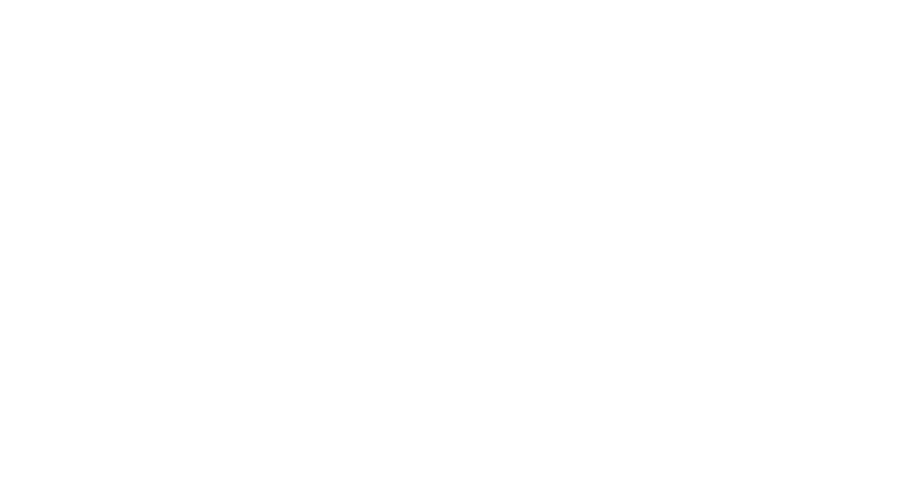
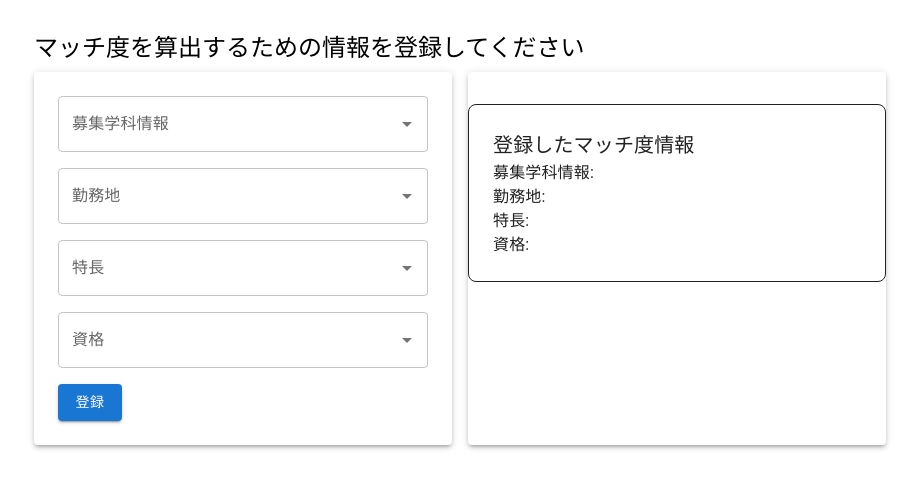
Before and after one commit to hayatosuzuki3228/CVAISotuken, a React (Vite) app: page /Matchdo in a window 1280 px wide. Before the commit this address had no page. Shown: the top 488 px of the page, without its empty margins (180-1099 px from the left). Built offline with nearby package versions, Linux system fonts and the light colour scheme.

Commit message:
マッチ度画面つくった

```diff
--- a/src/App.jsx
+++ b/src/App.jsx
@@ -7,6 +7,7 @@
 import { Toppage } from "./Page/toppage";
 import { LoginPage } from "./Page/Login";
 import { TestPage } from "./Page/TestPage";
+import { Matchdo } from "./Page/matchdo";
 import "normalize.css";
 
 function App() {
@@ -18,6 +19,7 @@
         <Route path="/" element={<Matching />} />
         <Route path="/Matchscore" element={<Matchscore />} />
         <Route path="/Conditions" element={<Conditions />} />
+        <Route path="/Matchdo" element={<Matchdo />} />
         <Route path="/Conditions2" element={<Conditions2 />} />
         <Route path="/LoginPage" element={<LoginPage />} />
         <Route path="/Testpage" element={<TestPage />} />
--- /dev/null
+++ b/src/Page/jobform.jsx
@@ -0,0 +1,84 @@
+import React, { useState, useEffect } from "react";
+import { TextField, Button, Box, Autocomplete } from "@mui/material";
+
+const departmentOptions = ["a", "b", "c"];
+const locationOptions = ["東京", "大阪", "名古屋"];
+const featuresOptions = ["a", "b", "c"];
+const qualificationsOptions = ["a", "b", "c"];
+
+const JobForm = ({ onSave, initialData }) => {
+  const [formData, setFormData] = useState({
+    department: "",
+    location: "",
+    features: "",
+    qualifications: "",
+  });
+
+  useEffect(() => {
+    if (initialData) {
+      setFormData(initialData);
+    }
+  }, [initialData]);
+
+  const handleChange = (name) => (event, value) => {
+    setFormData({
+      ...formData,
+      [name]: value,
+    });
+  };
+
+  const handleSubmit = (e) => {
+    e.preventDefault();
+    onSave(formData);
+  };
+
+  return (
+    <form onSubmit={handleSubmit}>
+      <Box mb={2}>
+        <Autocomplete
+          options={departmentOptions}
+          value={formData.department}
+          onChange={handleChange("department")}
+          renderInput={(params) => (
+            <TextField {...params} label="募集学科情報" fullWidth />
+          )}
+        />
+      </Box>
+      <Box mb={2}>
+        <Autocomplete
+          options={locationOptions}
+          value={formData.location}
+          onChange={handleChange("location")}
+          renderInput={(params) => (
+            <TextField {...params} label="勤務地" fullWidth />
+          )}
+        />
+      </Box>
+      <Box mb={2}>
+        <Autocomplete
+          options={featuresOptions}
+          value={formData.features}
+          onChange={handleChange("features")}
+          renderInput={(params) => (
+            <TextField {...params} label="特長" fullWidth />
+          )}
+        />
+      </Box>
+      <Box mb={2}>
+        <Autocomplete
+          options={qualificationsOptions}
+          value={formData.qualifications}
+          onChange={handleChange("qualifications")}
+          renderInput={(params) => (
+            <TextField {...params} label="資格" fullWidth />
+          )}
+        />
+      </Box>
+      <Button type="submit" variant="contained" color="primary">
+        登録
+      </Button>
+    </form>
+  );
+};
+
+export default JobForm;
--- /dev/null
+++ b/src/Page/matchdo.jsx
@@ -0,0 +1,56 @@
+import React, { useState } from "react";
+import Jobform from "./jobform";
+import { Container, Typography, Box, Paper, Alert } from "@mui/material";
+
+export function Matchdo() {
+  const [jobData, setJobData] = useState({
+    department: "",
+    location: "",
+    features: "",
+    qualifications: "",
+  });
+  const [showAlert, setShowAlert] = useState(false);
+
+  const handleSave = (data) => {
+    setJobData(data);
+    setShowAlert(true);
+    setTimeout(() => {
+      setShowAlert(false);
+    }, 3000); // 3秒後にアラートを非表示にする
+  };
+
+  return (
+    <>
+      <Container maxWidth="md">
+        <Box my={4}>
+          <Typography variant="h5" component="h1" gutterBottom>
+            マッチ度を算出するための情報を登録してください
+          </Typography>
+          {showAlert && (
+            <Alert severity="success" onClose={() => setShowAlert(false)}>
+              マッチ度情報が登録されました。
+            </Alert>
+          )}
+          <Box display="flex" justifyContent="space-between">
+            <Paper elevation={3} style={{ flex: 1, marginRight: "0.5rem" }}>
+              <Box p={3}>
+                <Jobform onSave={handleSave} initialData={jobData} />
+              </Box>
+            </Paper>
+            {jobData && (
+              <Paper elevation={3} style={{ flex: 1, marginLeft: "0.5rem" }}>
+                <Box mt={4} p={3} border={1} borderRadius={2}>
+                  <Typography variant="h6">登録したマッチ度情報</Typography>
+                  <Typography>募集学科情報: {jobData.department}</Typography>
+                  <Typography>勤務地: {jobData.location}</Typography>
+                  <Typography>特長: {jobData.features}</Typography>
+                  <Typography>資格: {jobData.qualifications}</Typography>
+                </Box>
+              </Paper>
+            )}
+          </Box>
+        </Box>
+      </Container>
+    </>
+  );
+}
--- a/src/Page/matching.jsx
+++ b/src/Page/matching.jsx
@@ -30,7 +30,7 @@
           <div id="hart">
             <IconButton
               aria-label="ハート"
-              onClick={() => navigate("/Conditions")}
+              onClick={() => navigate("/Matchdo")}
             >
               <FavoriteIcon sx={{ color: "#ff1493", fontSize: 60 }} />
             </IconButton>
@@ -45,7 +45,7 @@
           </div>
           <div id="setting">
             <IconButton aria-label="設定" onClick={() => navigate("/Setting")}>
-              <SettingsIcon sx={{ color: "696969", fontSize: 60 }} />
+              <SettingsIcon sx={{ color: "gray", fontSize: 60 }} />
             </IconButton>
           </div>
         </Stack>
--- a/src/Page/matchtable.jsx
+++ b/src/Page/matchtable.jsx
@@ -18,11 +18,12 @@
 import companies from "../const/companies";
 
 function convertCompanyData(company) {
+  const matchScore = calculateMatchScore(company);
   return {
     id: company.id.toString(), // IDを文字列に変換
     name: company.name,
     detail: company.detail,
-    matchdo: 90, // マッチ度の初期値
+    matchdo: matchScore,
     history: [
       {
         industry: company.category,
@@ -35,7 +36,27 @@
     ],
   };
 }
-
+// マッチ度を計算する関数
+function calculateMatchScore(company) {
+  let score = 0;
+  /* if (company.category === matchscore.industry) score += 10;
+  if (company.job_type === matchscore.jobType) score += 10;
+  if (company.capital === matchscore.capital) score += 10;
+  if (company.qualification === matchscore.qualification) score += 10;
+  if (company.personality === matchscore.personality) score += 10;
+  if (company.characteristics === matchscore.characteristics) score += 10;
+  if (company.recruitment_grade === matchscore.recruitmentGrade) score += 10;
+  if (company.work_location === matchscore.location) score += 10;
+  if (company.bonus === matchscore.bonus) score += 10;
+  if (company.initial_salary === matchscore.initialSalary) score += 10;
+  if (company.allowances === matchscore.allowances) score += 10;
+  if (company.welfare === matchscore.welfare) score += 10;
+  if (company.number_of_employees === matchscore.employees) score += 10;
+  if (company.amount_of_sales === matchscore.sales) score += 10;
+  if (company.holidays === matchscore.holidays) score += 10;
+  if (company.working_hours === matchscore.workingHours) score += 10;*/
+  return score;
+}
 const rows = companies.map(convertCompanyData);
 
 function Row(props) {
```
